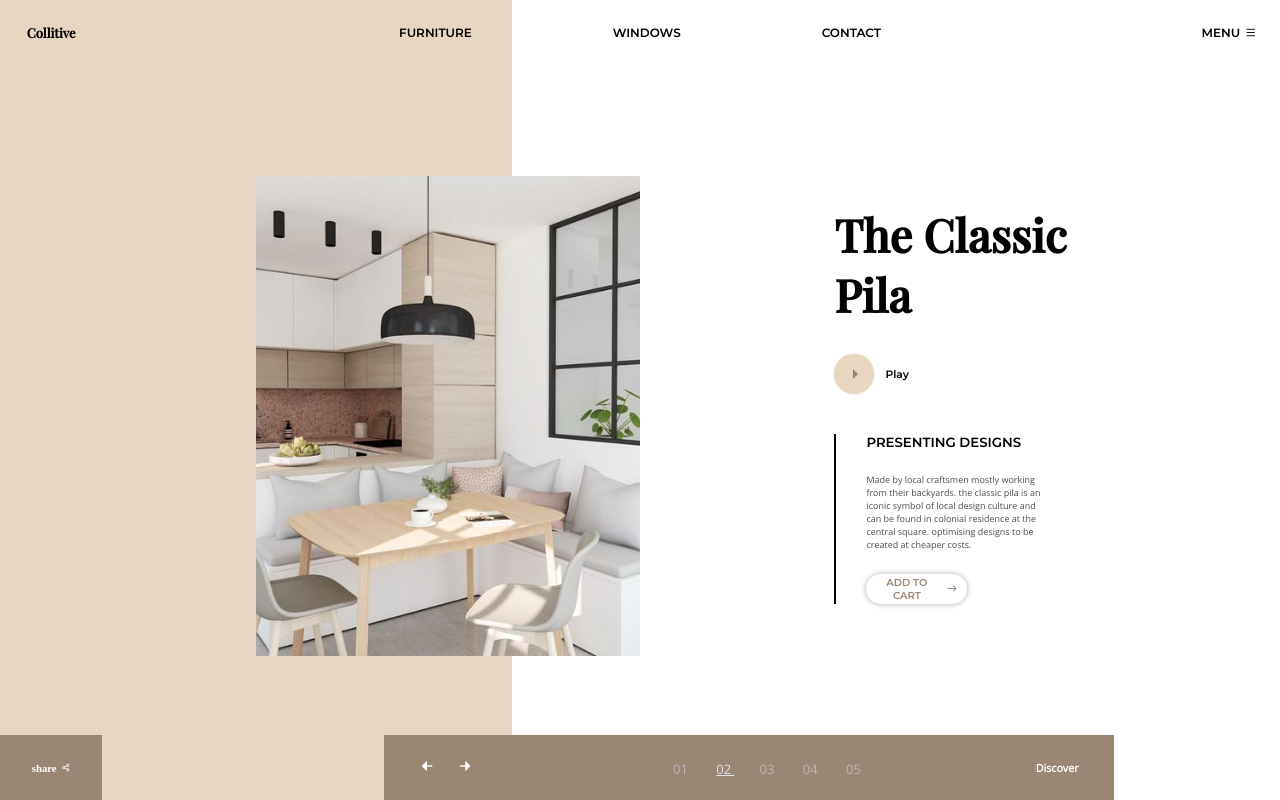
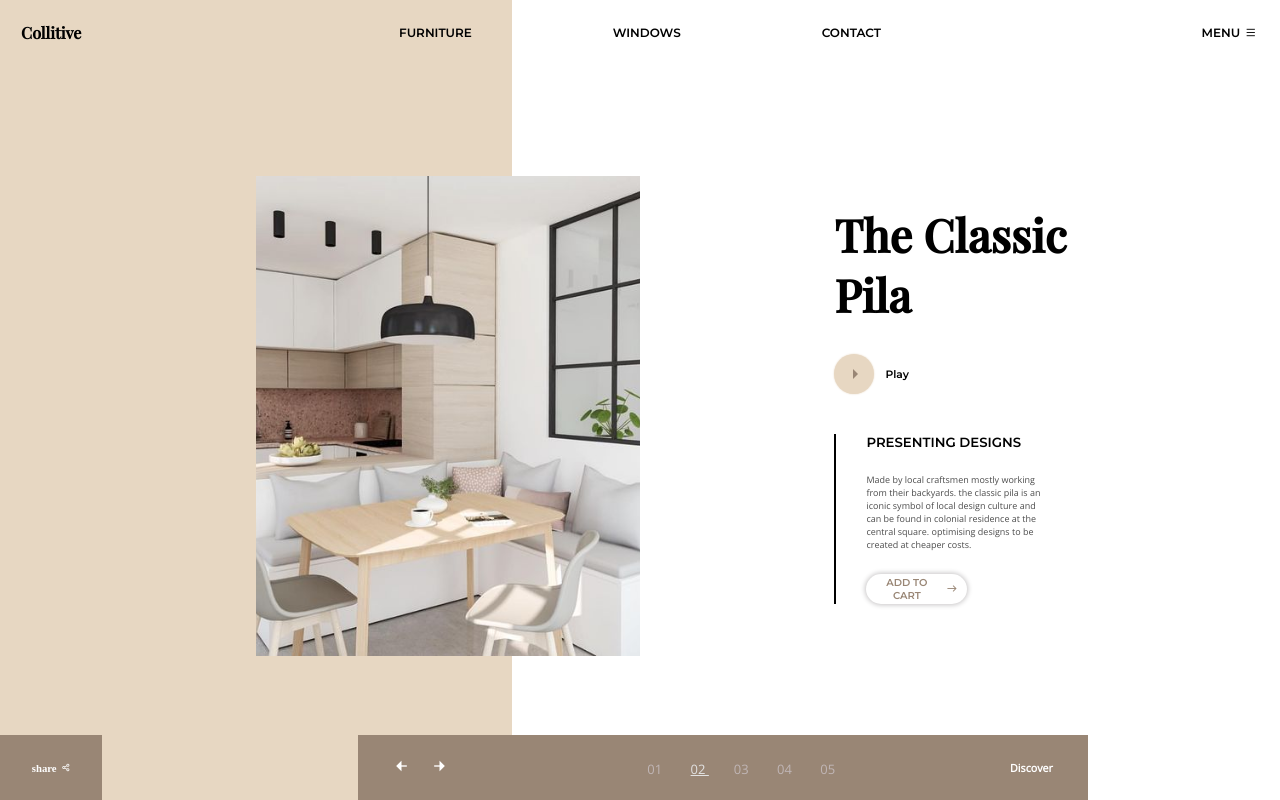
Before and after one commit to anshika012/anshika012.github.io, a plain HTML site: page index.html in a window 1280 px wide. Drawn offline with nearby package versions, Linux system fonts and the light colour scheme.

Commit message:
Update style.css

```diff
--- a/style.css
+++ b/style.css
@@ -50,7 +50,7 @@ html,body{
 
     color: black;
     font-family: 'Playfair Display', serif;
-    font-size: 13px;
+    font-size: 16px;
 }
 
 #share{
@@ -110,7 +110,7 @@ html,body{
     font-family: 'Open Sans', sans-serif;
     background-color: rgb(250, 214, 149);
     position: absolute;
-    left: 30%;
+    left: 28%;
     bottom: 0px;
     display: flex;
     align-items: center;
```
